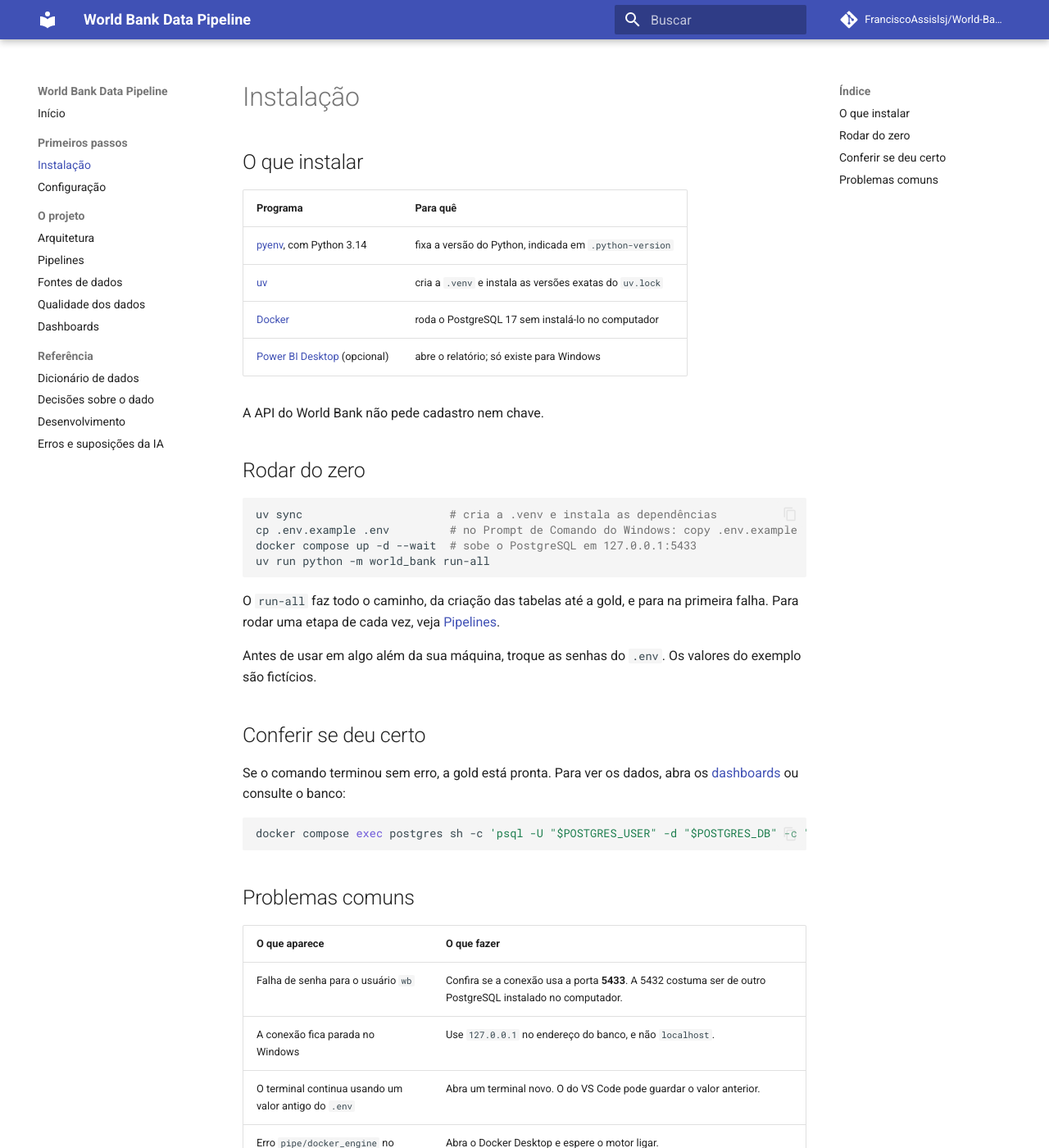
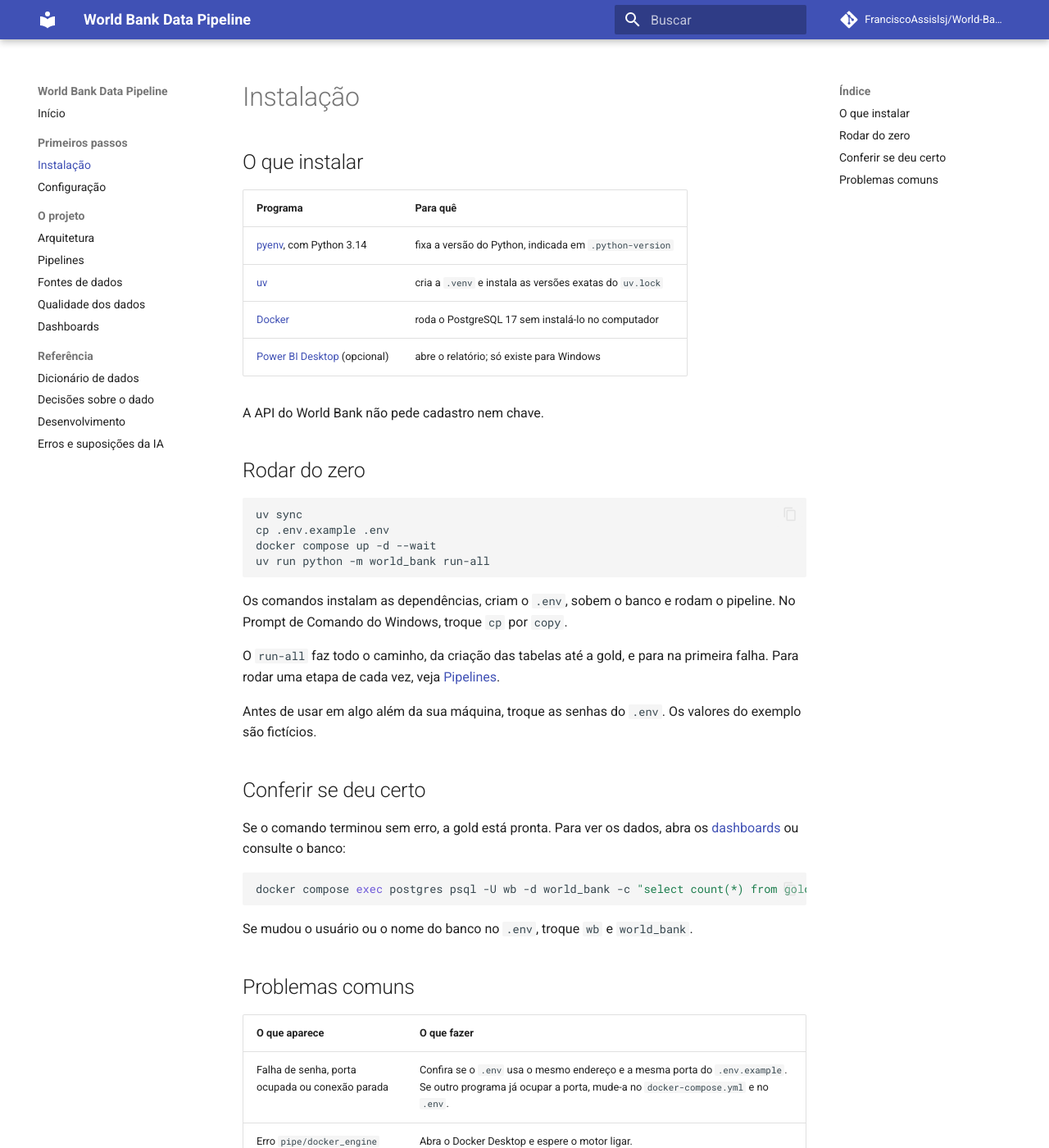
Before and after one commit to FranciscoAssislsj/World-Bank, an MkDocs documentation site: the page built from docs/installation.md, in a window 1280 px wide and 1400 px high. Shown: the whole window at 82% size. Built offline with MkDocs 1.6.1 and Material for MkDocs 9.7.7, drawn with Linux system fonts in a browser that asks for light colours; comment, search, counter and statistics services are not loaded.

Commit message:
chore: limpeza de textos e arquivos da validação final
Tira endereço e porta dos textos para o leitor (D-095), corta comentários
longos dos blocos de comando, troca o comando de conferência por um que
funciona também no Prompt de Comando e apaga os desenhos antigos (D-096)
e a configuração de editor.

````diff
--- a/docs/installation.md
+++ b/docs/installation.md
@@ -14,11 +14,13 @@ A API do World Bank não pede cadastro nem chave.
 ## Rodar do zero
 
 ```bash
-uv sync                      # cria a .venv e instala as dependências
-cp .env.example .env         # no Prompt de Comando do Windows: copy .env.example .env
-docker compose up -d --wait  # sobe o PostgreSQL em 127.0.0.1:5433
+uv sync
+cp .env.example .env
+docker compose up -d --wait
 uv run python -m world_bank run-all
 ```
+
+Os comandos instalam as dependências, criam o `.env`, sobem o banco e rodam o pipeline. No Prompt de Comando do Windows, troque `cp` por `copy`.
 
 O `run-all` faz todo o caminho, da criação das tabelas até a gold, e para na primeira falha. Para rodar uma etapa de cada vez, veja [Pipelines](pipelines.md).
 
@@ -29,15 +31,15 @@ Antes de usar em algo além da sua máquina, troque as senhas do `.env`. Os valo
 Se o comando terminou sem erro, a gold está pronta. Para ver os dados, abra os [dashboards](dashboards.md) ou consulte o banco:
 
 ```bash
-docker compose exec postgres sh -c 'psql -U "$POSTGRES_USER" -d "$POSTGRES_DB" -c "select count(*) from gold.fato_observacao"'
+docker compose exec postgres psql -U wb -d world_bank -c "select count(*) from gold.fato_observacao"
 ```
+
+Se mudou o usuário ou o nome do banco no `.env`, troque `wb` e `world_bank`.
 
 ## Problemas comuns
 
 | O que aparece | O que fazer |
 |---|---|
-| Falha de senha para o usuário `wb` | Confira se a conexão usa a porta **5433**. A 5432 costuma ser de outro PostgreSQL instalado no computador. |
-| A conexão fica parada no Windows | Use `127.0.0.1` no endereço do banco, e não `localhost`. |
-| O terminal continua usando um valor antigo do `.env` | Abra um terminal novo. O do VS Code pode guardar o valor anterior. |
+| Falha de senha, porta ocupada ou conexão parada | Confira se o `.env` usa o mesmo endereço e a mesma porta do `.env.example`. Se outro programa já ocupar a porta, mude-a no `docker-compose.yml` e no `.env`. |
 | Erro `pipe/docker_engine` no `docker compose` | Abra o Docker Desktop e espere o motor ligar. |
 | O pipeline falha ao chamar a API | A API do World Bank pode estar fora do ar. O cliente já repete os erros temporários, então espere um pouco e rode de novo. |
````
Also changed, not shown: docs/dashboards.md (+5 -8 lines), docs/development.md (+9 -6 lines), docs/dashboard/layout/1-visao-geral.png (deleted), docs/dashboard/layout/2-pib-expectativa-vida.png (deleted), docs/dashboard/layout/3-ranking-crescimento.png (deleted), docs/dashboard/layout/4-reconciliacao.png (deleted), docs/dashboard/layout/5-painel-valores-atipicos.png (deleted).
